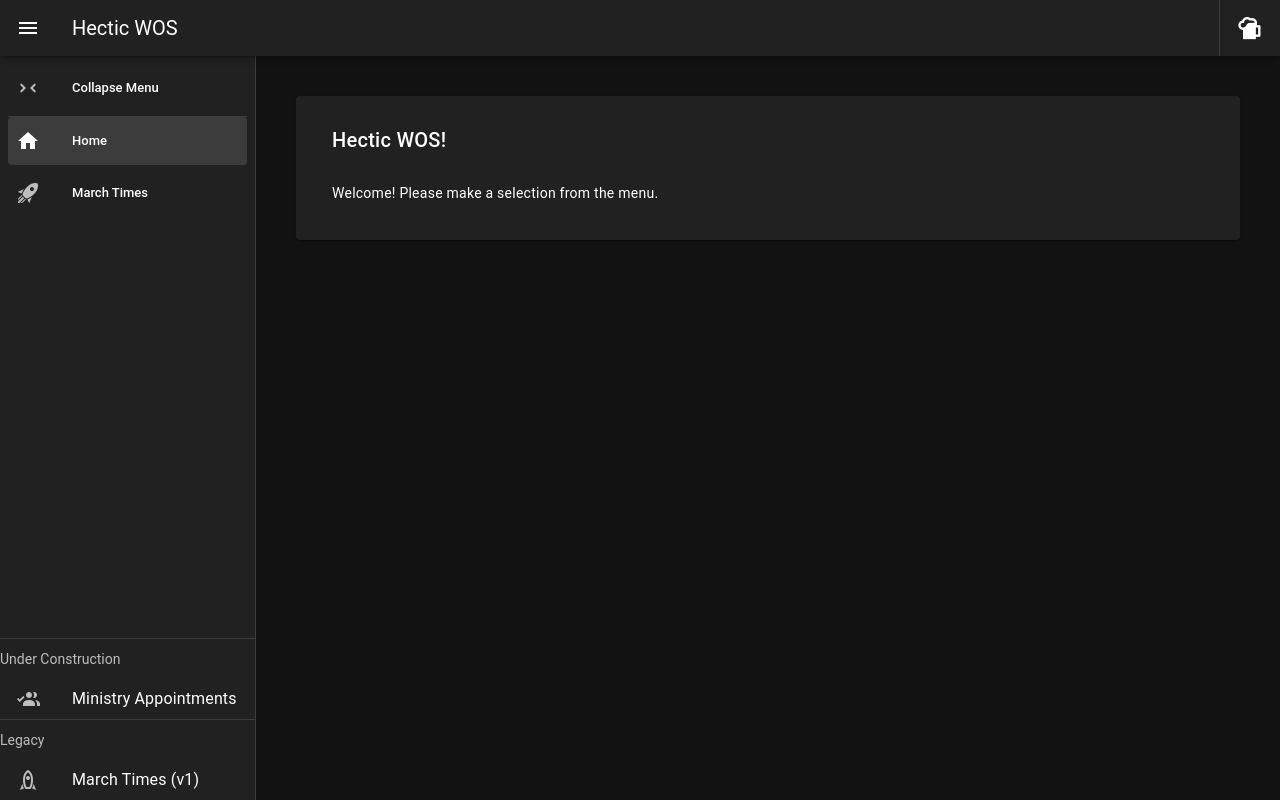
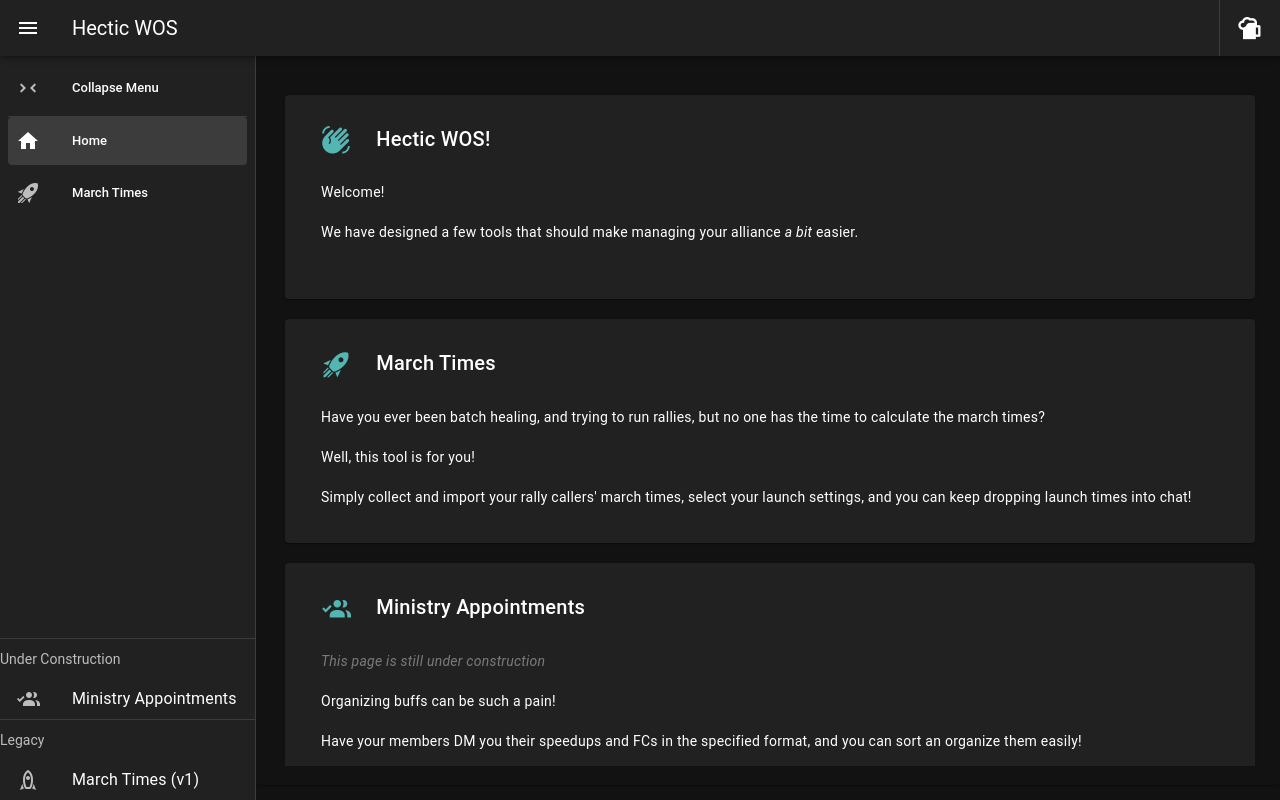
Before and after one commit to HecticEnergy/hectic-wos, a Vue app: page / in a window 1280 px wide. Built offline with nearby package versions, Linux system fonts and the light colour scheme; what vue3-tour would draw is missing.

Commit message:
Home page! filling it out

```diff
--- a/src/pages/index.vue
+++ b/src/pages/index.vue
@@ -1,14 +1,114 @@
 <template>
-  <v-card rounded class="ma-10 pa-5">
-    <v-card-title>Hectic WOS!</v-card-title>
-    <v-card-text class="pt-5">
-      <v-row>
-        <v-col>
-          Welcome! Please make a selection from the menu.
-        </v-col>
-      </v-row>
-    </v-card-text>
-  </v-card>
+  <ParentCard color="background">
+    <v-card rounded class="ma-5 pa-5">
+      <v-card-title>
+        <v-icon color="secondary" icon="mdi-hand-wave" class="mr-5" />
+        Hectic WOS!
+      </v-card-title>
+      <v-card-text class="pt-5">
+        <p>Welcome!</p>
+        <br />
+        <p>
+          We have designed a few tools that should make managing your alliance
+          <i>a bit</i> easier.
+        </p>
+        <br />
+      </v-card-text>
+    </v-card>
+
+    <v-card rounded class="ma-5 pa-5">
+      <v-card-title>
+        <v-icon color="secondary" icon="mdi-rocket-launch" class="mr-5" />
+        March Times
+      </v-card-title>
+      <v-card-text class="pt-5">
+        <p>
+          Have you ever been batch healing, and trying to run rallies, but no
+          one has the time to calculate the march times?
+        </p>
+        <br />
+        <p>Well, this tool is for you!</p>
+        <br />
+        <p>
+          Simply collect and import your rally callers' march times, select your
+          launch settings, and you can keep dropping launch times into chat!
+        </p>
+      </v-card-text>
+    </v-card>
+    <v-card rounded class="ma-5 pa-5">
+      <v-card-title>
+        <v-icon
+          color="secondary"
+          icon="mdi-account-multiple-check"
+          class="mr-5"
+        />
+        Ministry Appointments
+      </v-card-title>
+      <v-card-text class="pt-5">
+        <p><i class="opacity-40">This page is still under construction</i></p>
+        <br />
+        <p>Organizing buffs can be such a pain!</p>
+        <br />
+        <p>
+          Have your members DM you their speedups and FCs in the specified
+          format, and you can sort an organize them easily!
+        </p>
+        <br />
+        <p>
+          You can copy the selected members, and their preferred times, and send
+          it to whoever is managing the ministry appointments!
+        </p>
+      </v-card-text>
+    </v-card>
+
+    <v-card rounded class="ma-5 pa-5">
+      <v-card-title>
+        <v-icon color="secondary" icon="mdi-hand-heart" class="mr-5" />Thank
+        you!!</v-card-title
+      >
+      <v-card-text class="pt-5">
+        <p>Many thanks to those who have contributed!</p>
+        <br />
+        <p>
+          Snowdrops - for help with cleaning up the "How to use" pages, and
+          accumulated hours of early pre-release testing!! Bugs were found and
+          decisions were made!
+        </p>
+        <br />
+        <p>
+          Waco - for the many enhancement suggestions made early on! The tool
+          became more complicated than my original vision, but now it's more
+          robust!
+        </p>
+        <br />
+        <p>
+          Mystic - more enhancement suggestions! and for helping me find my
+          blind spots in usability!
+        </p>
+        <br />
+        <p>
+          Mofarch - very early UI review and helping make many suggestions for
+          improvement! (...and potentially for some future dev help too!)
+        </p>
+        <br />
+        <p>
+          Ironman - mostly for the jokes and entertainment, but also for early
+          feedback!
+        </p>
+        <br />
+        <p>
+          ...and to all the other's I have been pestering for feedback who
+          responded!
+        </p>
+        <br />
+        <h3>Thank You!</h3>
+        <p>
+          This site wouldn't be what is is without your help! I hope many find
+          it useful!
+        </p>
+      </v-card-text>
+    </v-card>
+  </ParentCard>
 </template>
 
 <script lang="ts" setup>
```
